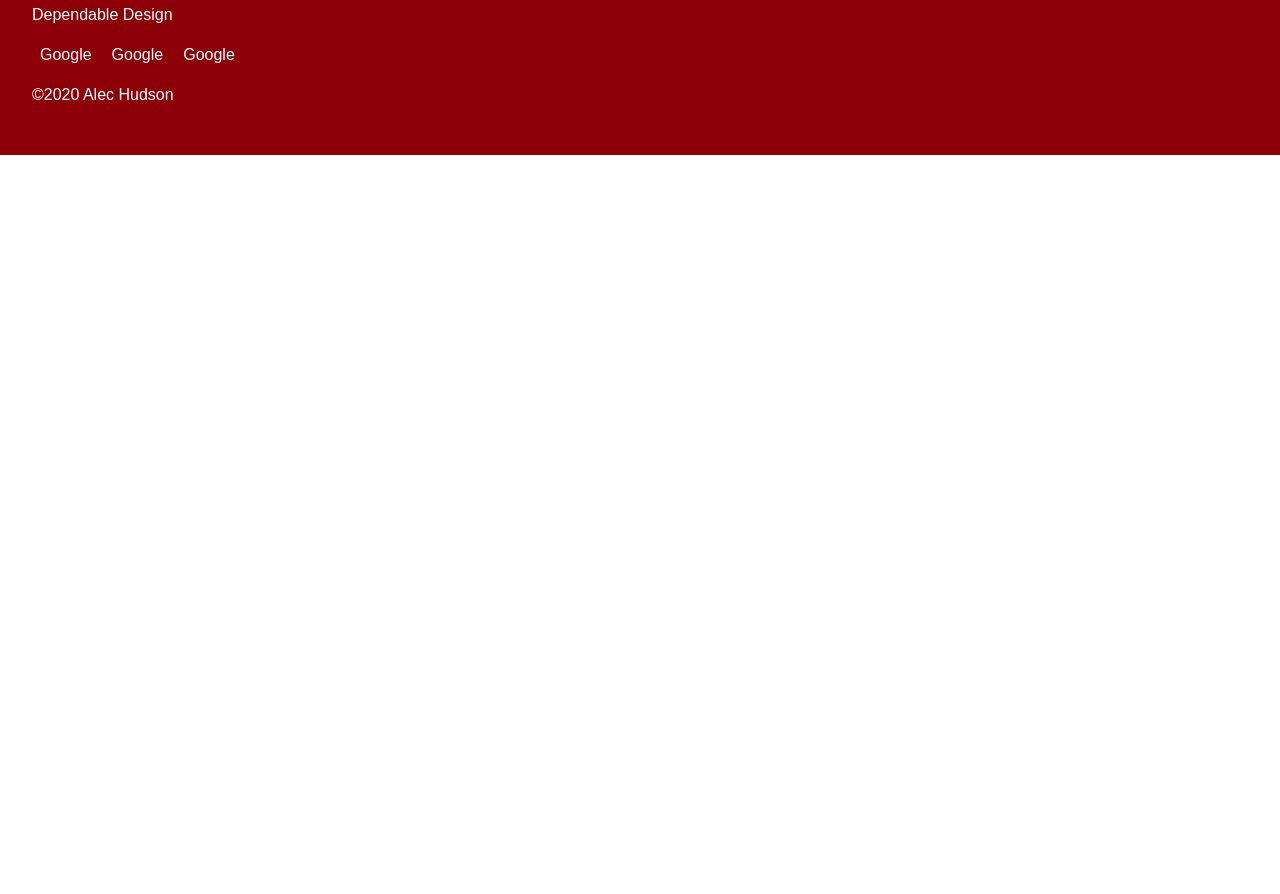
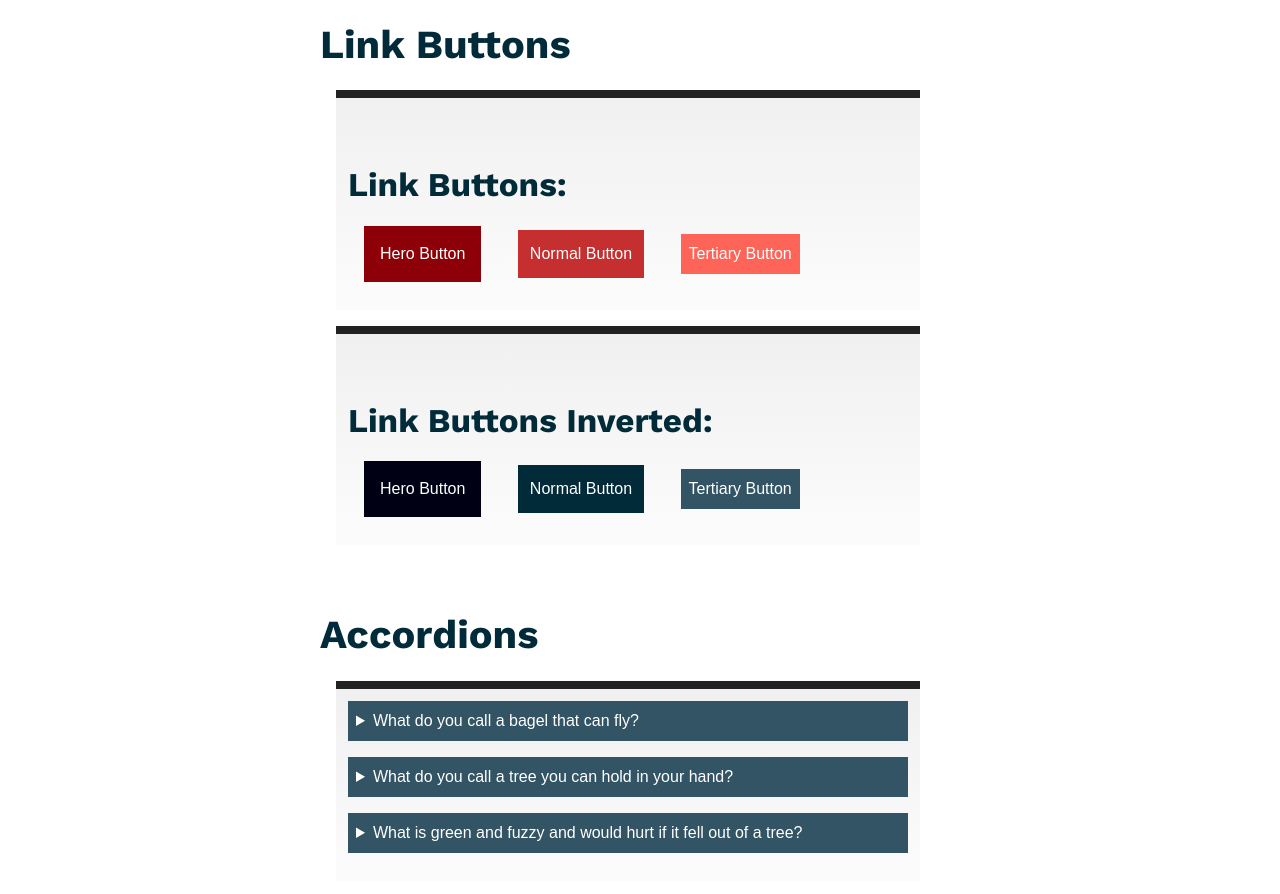
Before and after one commit to alechudson/dependable-design-system, a plain HTML site: page components.html in a window 1280 px wide. Shown: the part 446-1340 px from the top of the page. Before the commit the page ends 800 px from the top, so only its background shows below. Drawn offline with nearby package versions, Linux system fonts and the light colour scheme; a web font is replaced by a local one.

Commit message:
Project 3 -  Part A

```diff
--- a/components.html
+++ b/components.html
@@ -27,6 +27,65 @@
 
     <main>
         <h1>Dependable Design Components</h1>
+
+        <section>
+            <h2>Link Buttons</h2>
+            <figure>
+                <h3>Link Buttons:</h3>
+                <a href="" class="link-button-hero">Hero Button</a>
+                <a href="" class="link-button-normal">Normal Button</a>
+                <a href="" class="link-button-tertiary">Tertiary Button</a>
+            </figure>
+
+            <figure>
+                <h3>Link Buttons Inverted:</h3>
+                <a href="" class="link-button-hero-inverted">Hero Button</a>
+                <a href="" class="link-button-normal-inverted">Normal Button</a>
+                <a href="" class="link-button-tertiary-inverted">Tertiary Button</a>
+            </figure>
+        </section>
+
+        <section>
+            <h2>Accordions</h2>
+            <figure>
+                <details>
+                    <summary><span>What do you call a bagel that can fly?</span></summary>
+
+                    <div>
+
+                        <p><em>Answer:</em></p>
+                        <p>A plane bagel!</p>
+
+                    </div>
+
+                </details>
+
+                <details>
+                    <summary><span>What do you call a tree you can hold in your hand?</span></summary>
+
+                    <div>
+
+                        <p><em>Answer:</em></p>
+                        <p>A palm tree!</p>
+
+                    </div>
+
+                </details>
+
+                <details>
+                    <summary><span>What is green and fuzzy and would hurt if it fell out of a tree?</span></summary>
+
+                    <div>
+
+                        <p><em>Answer:</em></p>
+                        <p>A pool table!</p>
+
+                    </div>
+
+                </details>
+
+            </figure>
+        </section>
     </main>
 
     <footer>
--- a/style.css
+++ b/style.css
@@ -47,11 +47,11 @@ a:hover {
 }
 
 a:focus{
-    border: solid 1px white;
+    text-decoration: underline;
 }
 
 a:active{
-    border: solid 1px white;
+    text-decoration: underline;
 }
 
 .logo {
@@ -199,3 +199,89 @@ figure {
     max-width: 20rem;
     padding-left: 2rem;
 }
+
+/*================================
+Link-Button Component
+================================*/
+
+.link-button-normal, .link-button-hero, .link-button-tertiary, .link-button-normal-inverted, .link-button-hero-inverted, .link-button-tertiary-inverted{
+    color: white;
+    display: inline-block;
+    margin: 1rem;
+    text-decoration: none;
+}
+
+.link-button-hero, .link-button-hero:visited{
+    background-color: var(--color-red-dark);
+    padding: 1rem;
+}
+
+.link-button-normal, .link-button-normal:visited{
+    background-color: var(--color-red);
+    padding: .75rem;
+}
+
+.link-button-tertiary, .link-button-tertiary:visited{
+    background-color: var(--color-red-light);
+    padding: .5rem;
+}
+
+.link-button-normal:hover, .link-button-hero:hover, .link-button-tertiary:hover, .link-button-normal:focus, .link-button-hero:focus, .link-button-tertiary:focus{
+    background-color: var(--color-blue);
+    text-decoration: none;
+    transition: .5s;
+}
+
+.link-button-normal:active, .link-button-hero:active, .link-button-tertiary:active{
+    background-color: var(--color-blue-light);
+    transition: .1s;
+}
+
+.link-button-hero-inverted, .link-button-hero-inverted:visited{
+    background-color: var(--color-blue-dark);
+    padding: 1rem;
+}
+
+.link-button-normal-inverted, .link-button-normal-inverted:visited{
+    background-color: var(--color-blue);
+    padding: .75rem;
+}
+
+.link-button-tertiary-inverted, .link-button-tertiary-inverted:visited{
+    background-color: var(--color-blue-light);
+    padding: .5rem;
+}
+
+.link-button-normal-inverted:hover, .link-button-hero-inverted:hover, .link-button-tertiary-inverted:hover, .link-button-normal-inverted:focus, .link-button-hero-inverted:focus, .link-button-tertiary-inverted:focus{
+    background-color: var(--color-red);
+    text-decoration: none;
+    transition: .5s;
+}
+
+.link-button-normal-inverted:active, .link-button-hero-inverted:active, .link-button-tertiary-inverted:active{
+    background-color: var(--color-red-light);
+    transition: .1s;
+}
+
+/*================================
+Accordion Component
+================================*/
+
+details {
+    margin-bottom: 1rem;
+}
+
+details div {
+    border-left: .25rem solid var(--color-red-light);
+    margin-left: 2rem;
+}
+
+details div p {
+    margin-left: 1rem;
+}
+
+summary {
+    background-color: var(--color-blue-light);
+    color: white;
+    padding: .5rem;
+}
```
